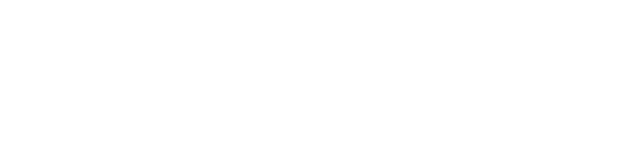
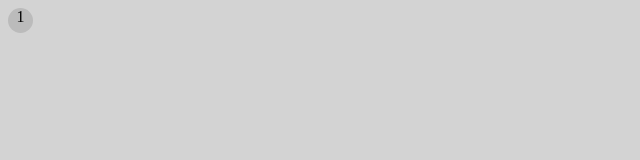
Before and after one commit to acciojob/progress-bar-RishabhSingh4872962, a website: page main.html in a window 1280 px wide. Shown: the whole page, without its empty margins (0-640 px from the left). Drawn offline with Linux system fonts and the light colour scheme.

Commit message:
created a submission

```diff
--- a/main.html
+++ b/main.html
@@ -8,6 +8,7 @@
 
 <body>
 	<!-- the entire body must be written by student -->
+	<span class="circle">1</span>
     <script type="text/javascript" src="./script.js">
 </script>
 
--- a/styles.css
+++ b/styles.css
@@ -1 +1,13 @@
 /*  your css code here. If applicable */
+body{
+	background-color:lightgray;
+}
+.circle {
+  height: 25px;
+  width: 25px;
+  background-color: #bbb;
+  border-radius: 50%;
+  display: inline-block;
+	text-align:center;
+
+}
```
